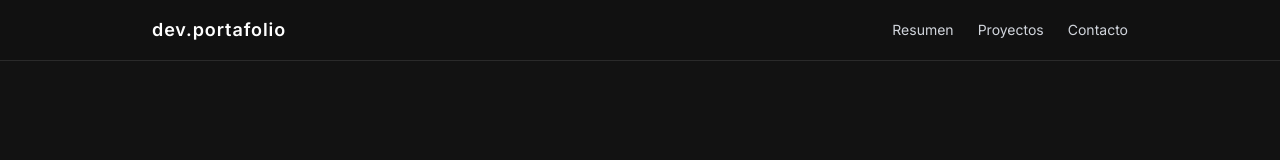
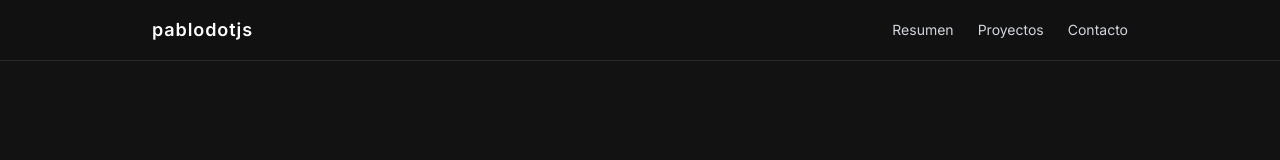
Before and after one commit to Pablodotnet/pablodotjs, a React (Vite) app: page / in a window 1280 px wide. Shown: the top 160 px of the page. Built offline with nearby package versions, Linux system fonts and the light colour scheme.

Commit message:
feat: rebrand nav from dev.portafolio to pablodotjs
Co-Authored-By: Claude Opus 4.8 <noreply@anthropic.com>

```diff
--- a/src/App.tsx
+++ b/src/App.tsx
@@ -66,7 +66,7 @@ function App() {
     <div className="h-dvh bg-dark-base text-gray-300 font-sans antialiased selection:bg-accent selection:text-dark-base overflow-hidden flex flex-col">
       <nav className="shrink-0 w-full z-50 bg-dark-base/80 backdrop-blur-md border-b border-dark-border">
         <div className="max-w-5xl mx-auto px-6 py-4 flex justify-between items-center">
-          <span className="text-white font-semibold text-lg tracking-wider">dev.portafolio</span>
+          <span className="text-white font-semibold text-lg tracking-wider">pablodotjs</span>
           <div className="space-x-6 text-sm">
             <button onClick={() => navigate(1)} className="hover:text-accent transition-colors">Resumen</button>
             <button onClick={() => navigate(2)} className="hover:text-accent transition-colors">Proyectos</button>
```
